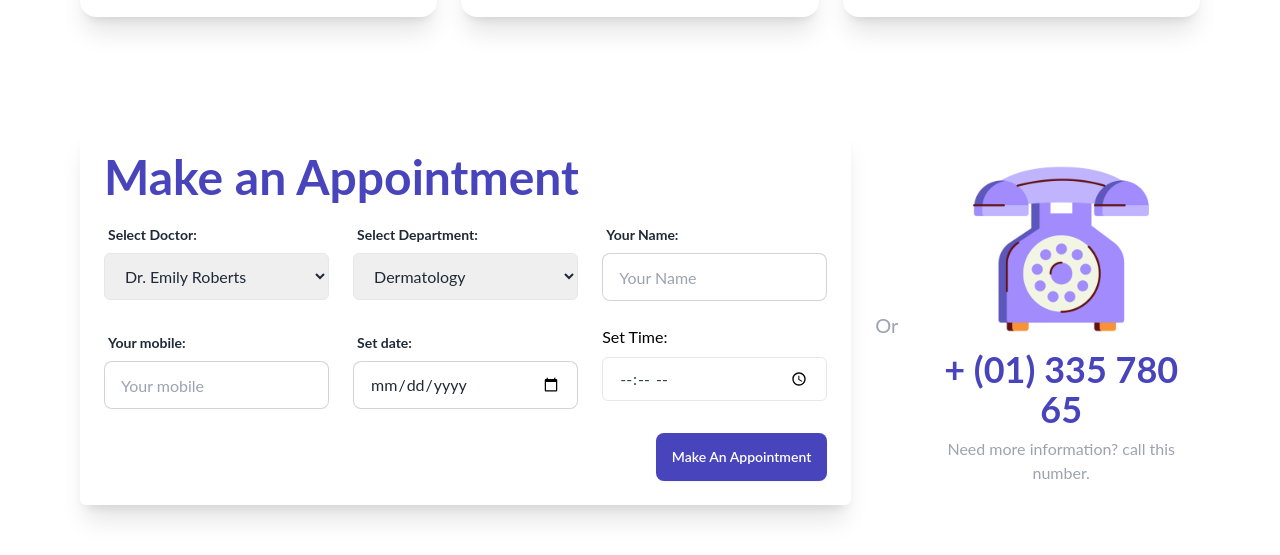
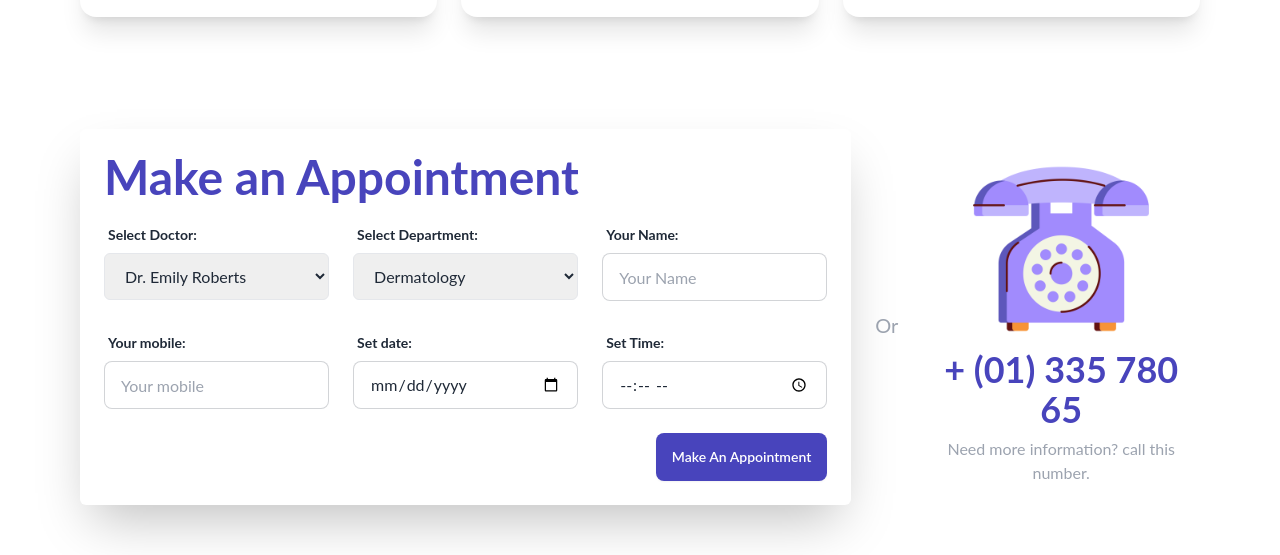
Before and after one commit to aayman01/health-tap-client, a React (Vite) app: page / in a window 1280 px wide. Shown: the part 1721-2276 px from the top of the page. Built offline with nearby package versions, Linux system fonts and the light colour scheme; no server answers.

Commit message:
fixed some dark white theme issue

```diff
--- a/src/Components/PopularServiceCard.jsx
+++ b/src/Components/PopularServiceCard.jsx
@@ -12,7 +12,7 @@ const PopularServiceCard = ({ service }) => {
     servicePrice,
   } = service;
   return (
-    <div className="max-w-2xl overflow-hidden bg-white rounded-lg shadow-md">
+    <div className="max-w-2xl overflow-hidden bg-white bg-inherit rounded-lg shadow-2xl">
       <div className="flex items-center">
         <div className="">
           <img
--- a/src/Pages/Home/Appointment.jsx
+++ b/src/Pages/Home/Appointment.jsx
@@ -4,12 +4,12 @@ const Appointment = () => {
   return (
     <div className="max-w-6xl mx-auto px-4 my-16">
       <div className="md:flex items-center justify-between gap-6">
-        <section className="p-6 bg-white rounded-md shadow-xl">
+        <section className="p-6 bg-white rounded-md shadow-2xl bg-inherit">
           <h2 className="text-5xl font-bold text-primary mb-4">
             Make an Appointment
           </h2>
 
-          <form>
+          <form className="">
             <div className="grid grid-cols-1 gap-6 mt-4 lg:grid-cols-3">
               <div>
                 <label className="form-control">
@@ -88,16 +88,19 @@ const Appointment = () => {
                   required
                 />
               </label>
-              <div>
-                <label className="text-black">Set Time:</label>
+              <label className="form-control">
+                <div className="label">
+                  <span className="label-text font-bold">Set Time:</span>
+                </div>
                 <input
-                  id="passwordConfirmation"
                   type="time"
-                  className="block w-full px-4 py-2 mt-2 text-gray-700 bg-white border border-gray-200 rounded-md focus:outline-none focus:ring"
+                  name="time"
+                  placeholder="Set time"
+                  className="input input-bordered w-full"
+                  required
                 />
-              </div>
+              </label>
             </div>
-
             <div className="flex justify-end mt-6">
               <button className="btn btn-main hover:bg-[#ff7404]">
                 Make An Appointment
```
